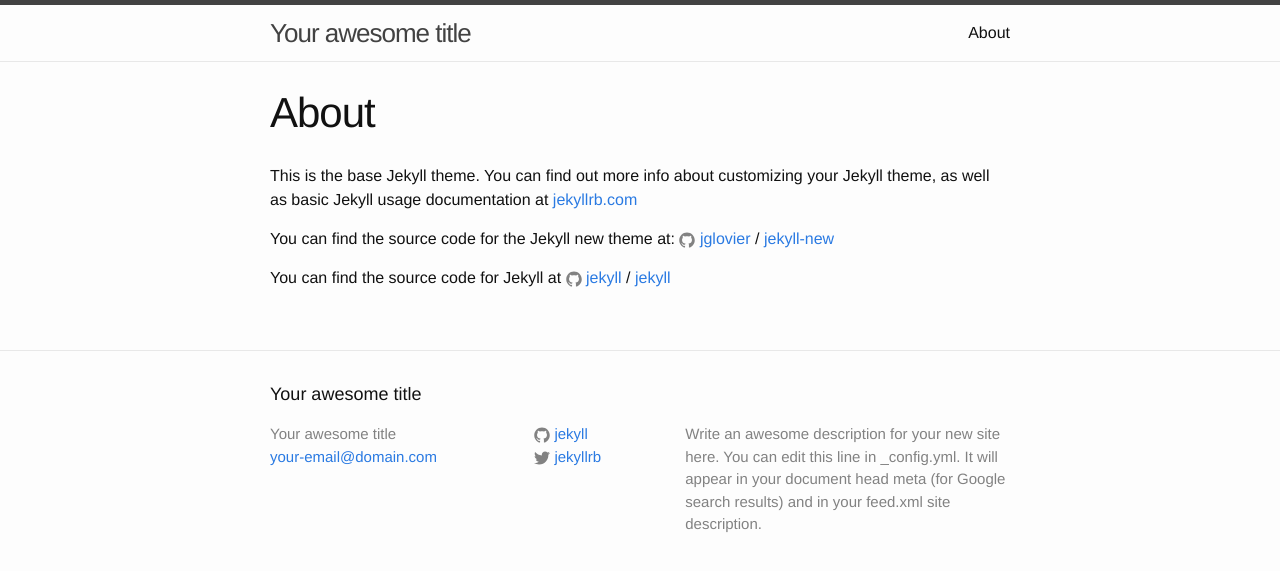
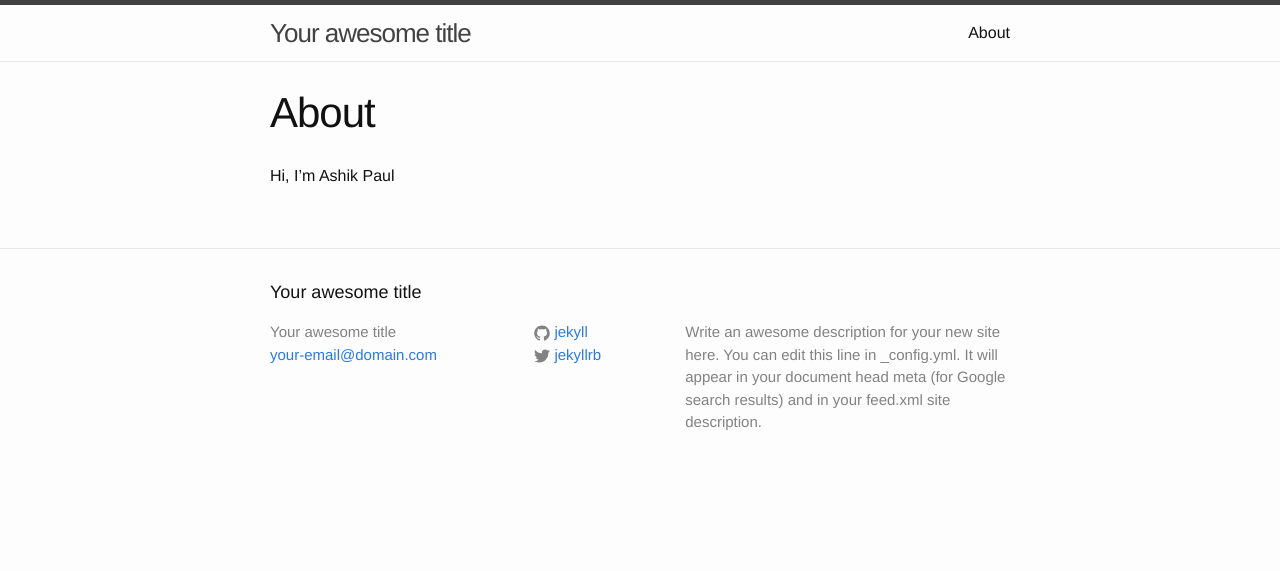
Before and after one commit to Ashikpaul/ashikpaul.github.io, a Jekyll site: the page built from about.md, in a window 1280 px wide. Shown: the top 571 px of the page. Built offline with Jekyll 4.4.1, drawn with Linux system fonts in a browser that asks for light colours.

Commit message:
Update about.md

```diff
--- a/about.md
+++ b/about.md
@@ -4,12 +4,4 @@ title: About
 permalink: /about/
 ---
 
-This is the base Jekyll theme. You can find out more info about customizing your Jekyll theme, as well as basic Jekyll usage documentation at [jekyllrb.com](http://jekyllrb.com/)
-
-You can find the source code for the Jekyll new theme at:
-{% include icon-github.html username="jglovier" %} /
-[jekyll-new](https://github.com/jglovier/jekyll-new)
-
-You can find the source code for Jekyll at
-{% include icon-github.html username="jekyll" %} /
-[jekyll](https://github.com/jekyll/jekyll)
+Hi, I'm Ashik Paul
```
